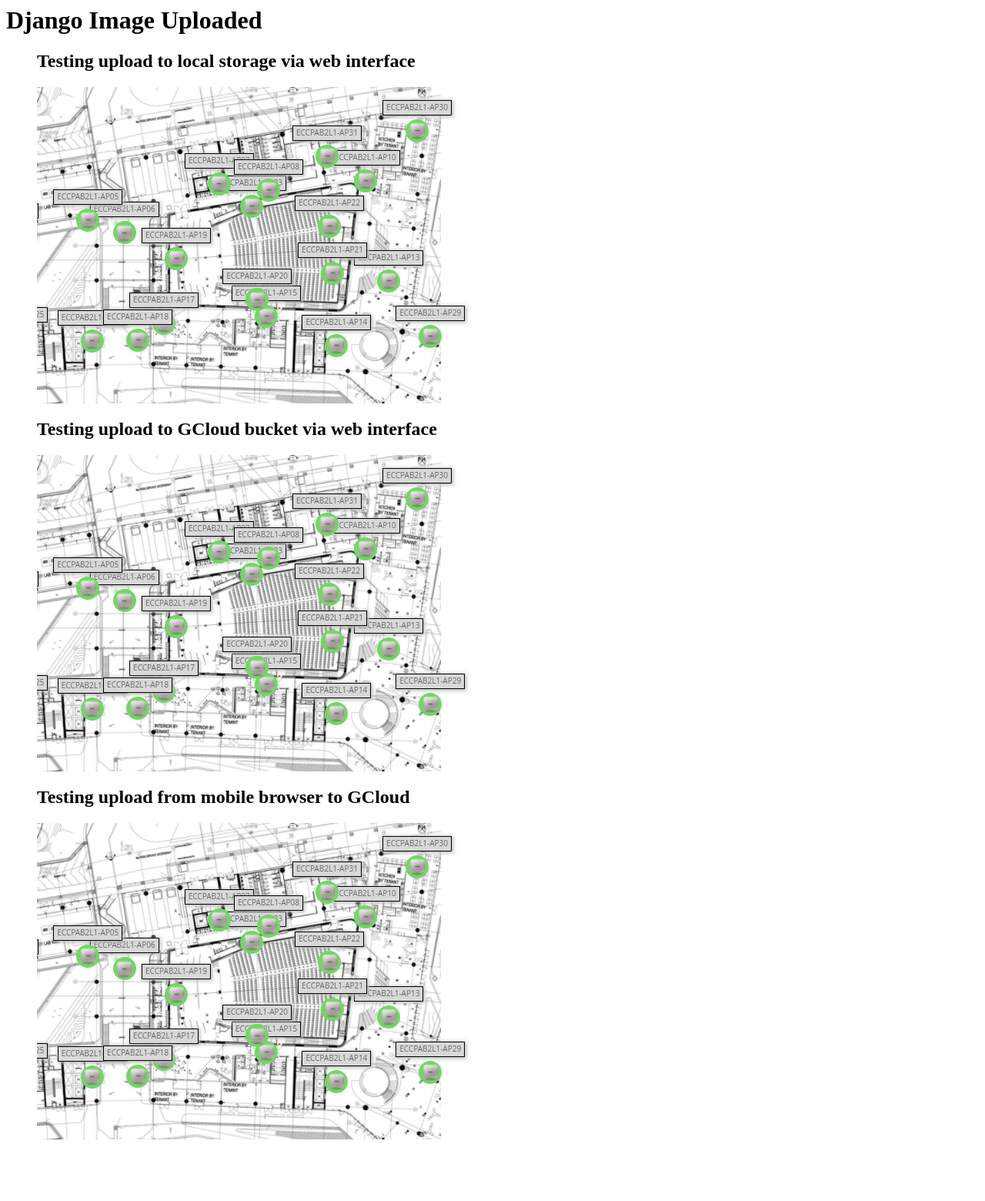
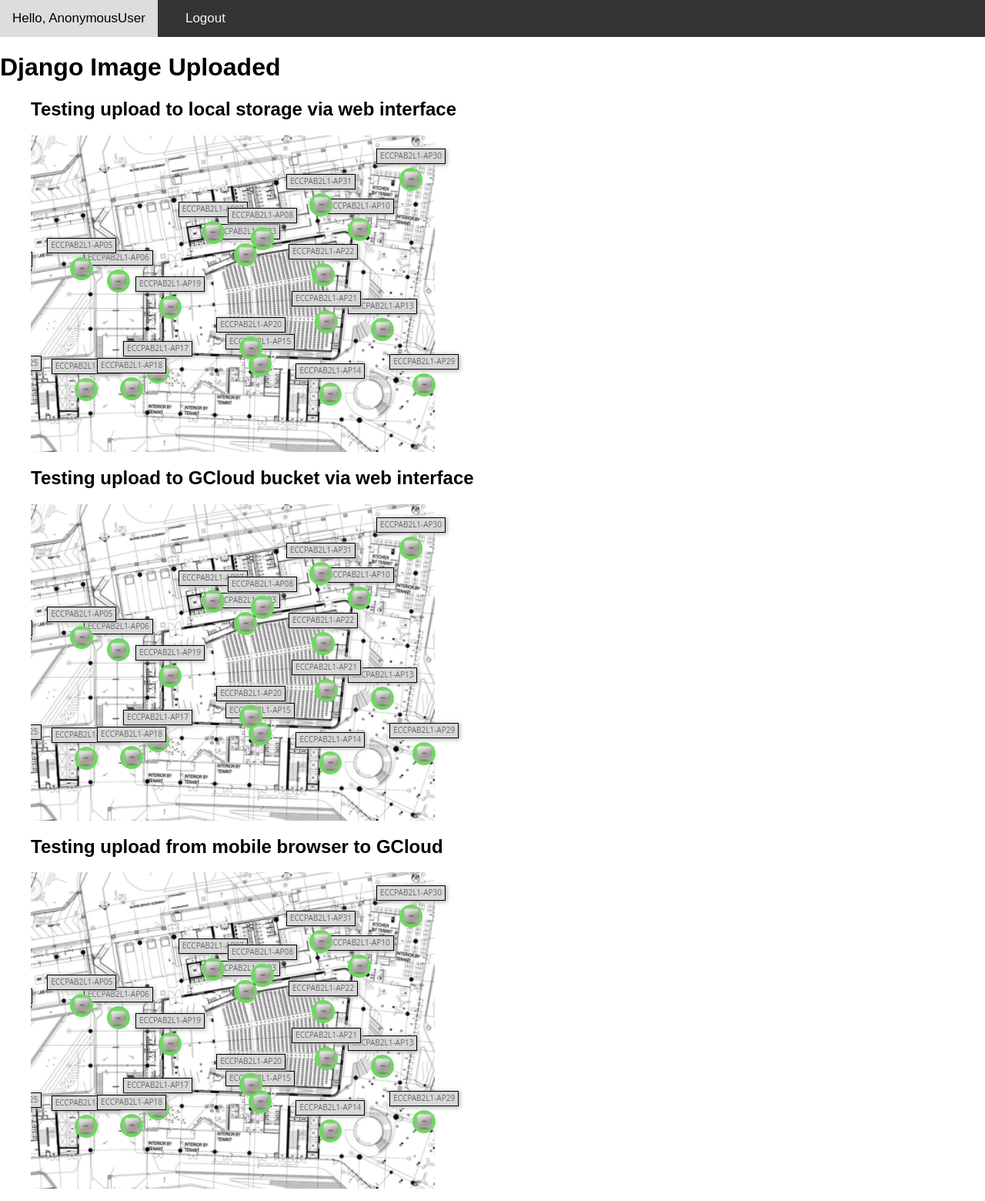
Before and after one commit to gargipandkar/indoortracking, a Django app: page /viewplans/ in a window 1280 px wide. Shown: the whole page at 77% size. Before the commit the page ends 1480 px from the top, so only its background shows below. Run offline with Django 3.2, Linux system fonts and the light colour scheme; data comes from the database, SQL or seed files in the repository; both versions use the stored data as it was after the commit.

Commit message:
Added NavBar to display and test logout feature

```diff
--- a/backend/mysite/mysite/settings.py
+++ b/backend/mysite/mysite/settings.py
@@ -130,7 +130,3 @@ USE_TZ = True
 STATIC_URL = '../webapp/static/'
 
 MEDIA_URL = '/images/'
-
-STATICFILES_DIRS = {
-    os.path.join(BASE_DIR,'static')
-}
--- a/backend/mysite/webapp/templates/home.html
+++ b/backend/mysite/webapp/templates/home.html
@@ -1,11 +1,13 @@
 {% load static %}
 
 <!-- templates/home.html -->
+<body>
+  {% include 'navbar.html' %}
 <h1>Django Image Uploaded</h1>
 <ul>
   {% for floorplan in object_list %}
     <h2>{{ floorplan.title }}</h2>
-    <img src = "{% static 'images/Floor_WAP_1.png' %}" ,alt = "{FloorPlan}">
-    <!--img src="{{ floorplan.plan.url}}" alt="{{ floorplan.title }}"  style="width:25%;height:25%;"-->
-  {% endfor %}
+    <img src = "images/Floor_WAP_1.png", alt = "{FloorPlan}", class = 'fit-picture'>
+    {% endfor %}
 </ul>
+</body>
--- a/backend/mysite/webapp/templates/navbar.html
+++ b/backend/mysite/webapp/templates/navbar.html
@@ -1,25 +1,47 @@
 {% load static %}
 
-<style>
-  .hello-msg{
+<head>
+  <style>
+    body {
+      margin: 0;
+      font-family: Arial, Helvetica, sans-serif;
+    }
+
+    .hello-msg{
     font-size: 18px;
     color: #fff;
     margin-right: 20px;
   }
-</style>
 
-<nav class="navbar navbar-expand-lg navbar-dark bg-dark">
+    .topnav {
+      overflow: hidden;
+      background-color: #333;
+    }
 
-  <button class="navbar-toggler" type="button" data-toggle="collapse" data-target="#navbarNav" aria-controls="navbarNav" aria-expanded="false" aria-label="Toggle navigation">
-    <span class="navbar-toggler-icon"></span>
-  </button>
-  <div class="collapse navbar-collapse" id="navbarNav">
-    <ul class="navbar-nav">
+    .topnav a {
+      float: left;
+      color: #f2f2f2;
+      text-align: center;
+      padding: 14px 16px;
+      text-decoration: none;
+      font-size: 17px;
+    }
 
-    </ul>
-  </div>
+    .topnav a:hover {
+      background-color: #ddd;
+      color: black;
+    }
 
-  <span class="hello-msg">Hello, {{request.user}}</span>
-  <span ><a  class="hello-msg" href="{% url 'logout' %}">Logout</a></span>
+    .topnav a.active {
+      background-color: #4CAF50;
+      color: white;
+    }
+    </style>
+    </head>
+  <body>
+    <div class="topnav">
+      <a class="hello-msg">Hello, {{request.user}} </a>
+      <span><a href="/logout"> Logout </a> </span>
+    </div>
 
-</nav>
+    </body>
```
Also changed, not shown: backend/mysite/db.sqlite3.
